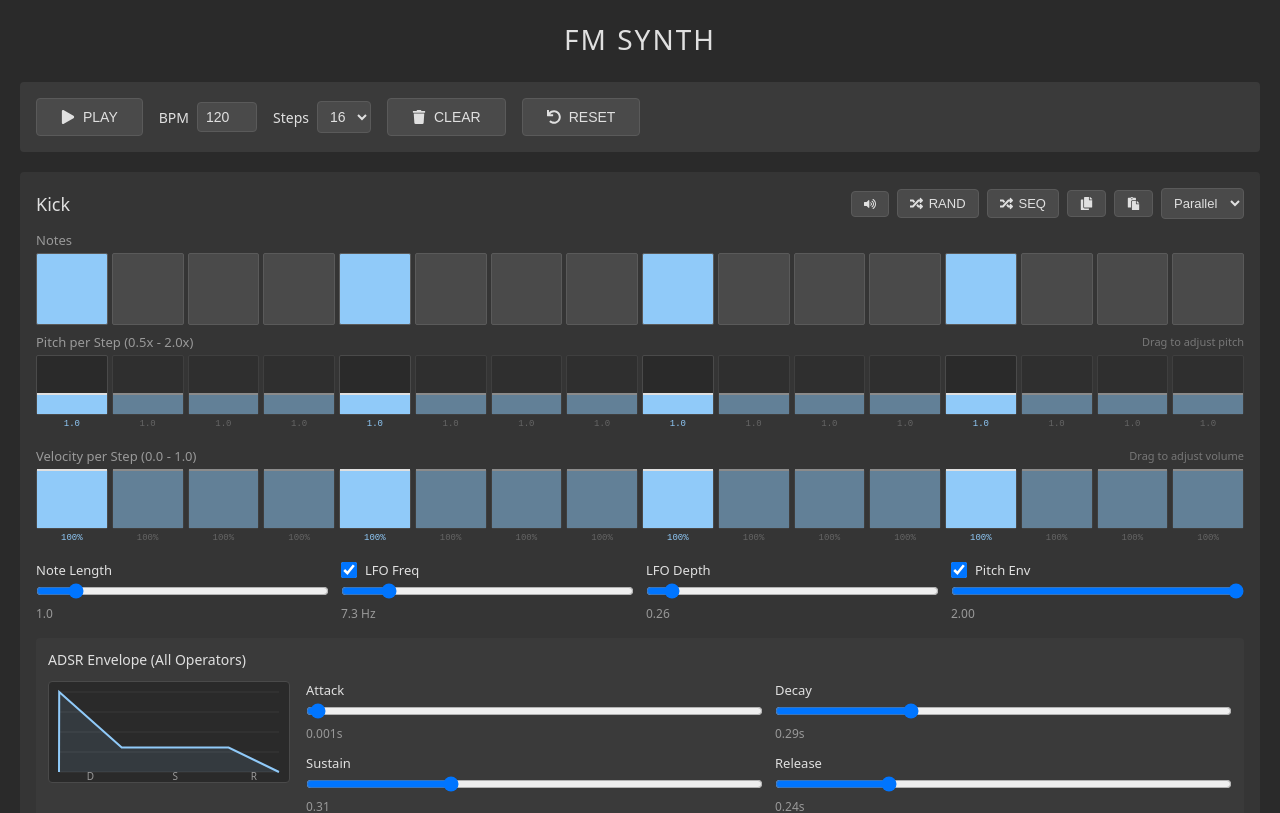
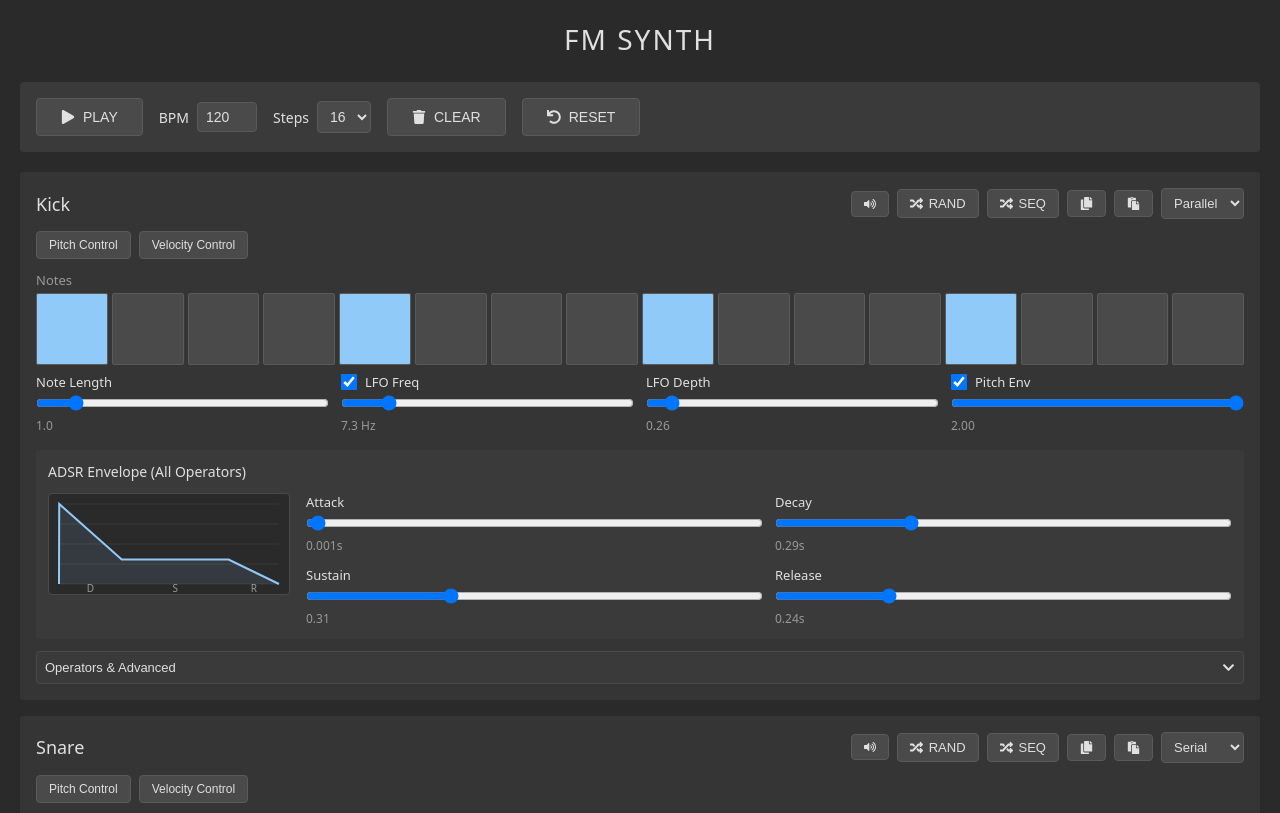
Before and after one commit to hashrock/vibe-fm-drum-synth, a React (Vite) app: page / in a window 1280 px wide. Shown: the top 813 px of the page. Built offline with nearby package versions, Linux system fonts and the light colour scheme.

Commit message:
Add toggle functionality for pitch and velocity control in sequencer

```diff
--- a/src/components/Sequencer.tsx
+++ b/src/components/Sequencer.tsx
@@ -33,6 +33,8 @@ interface TrackData {
   isExpanded: boolean;
   lfoEnabled: boolean;
   pitchEnabled: boolean;
+  pitchControlVisible: boolean; // Toggle pitch control UI
+  velocityControlVisible: boolean; // Toggle velocity control UI
   duckingEnabled: boolean;
   duckingGain: GainNode | null; // For tracks 2,3,4 to receive ducking signal
   duckingAmount: number; // How much to reduce volume (0-1, 0 = mute, 1 = no change)
@@ -131,6 +133,8 @@ export const Sequencer = () => {
         isExpanded: false,
         lfoEnabled: true,
         pitchEnabled: true,
+        pitchControlVisible: false,
+        velocityControlVisible: false,
         duckingEnabled: false,
         duckingGain: duckingGains[0],
         duckingAmount: 0.3, // Duck to 30%
@@ -158,6 +162,8 @@ export const Sequencer = () => {
         isExpanded: false,
         lfoEnabled: true,
         pitchEnabled: true,
+        pitchControlVisible: false,
+        velocityControlVisible: false,
         duckingEnabled: false,
         duckingGain: duckingGains[1],
         duckingAmount: 0.3,
@@ -185,6 +191,8 @@ export const Sequencer = () => {
         isExpanded: false,
         lfoEnabled: true,
         pitchEnabled: false,
+        pitchControlVisible: false,
+        velocityControlVisible: false,
         duckingEnabled: false,
         duckingGain: duckingGains[2],
         duckingAmount: 0.3,
@@ -212,6 +220,8 @@ export const Sequencer = () => {
         isExpanded: false,
         lfoEnabled: true,
         pitchEnabled: true,
+        pitchControlVisible: false,
+        velocityControlVisible: false,
         duckingEnabled: false,
         duckingGain: duckingGains[3],
         duckingAmount: 0.3,
@@ -227,8 +237,10 @@ export const Sequencer = () => {
         const parsed = JSON.parse(savedData);
         const restoredTracks = parsed.map((track: TrackData, index: number) => ({
           ...track,
-          // Add velocityMap if it doesn't exist (for backward compatibility)
+          // Add missing fields if they don't exist (for backward compatibility)
           velocityMap: track.velocityMap || new Array(64).fill(1),
+          pitchControlVisible: track.pitchControlVisible ?? false,
+          velocityControlVisible: track.velocityControlVisible ?? false,
           activeSynth: trackSynths[index],
           duckingGain: index > 0 ? duckingGains[index] : null,
         }));
@@ -478,6 +490,22 @@ export const Sequencer = () => {
     setTracks(prev =>
       prev.map(track =>
         track.id === trackId ? { ...track, pitchEnabled: !track.pitchEnabled } : track
+      )
+    );
+  };
+
+  const togglePitchControl = (trackId: number) => {
+    setTracks(prev =>
+      prev.map(track =>
+        track.id === trackId ? { ...track, pitchControlVisible: !track.pitchControlVisible } : track
+      )
+    );
+  };
+
+  const toggleVelocityControl = (trackId: number) => {
+    setTracks(prev =>
+      prev.map(track =>
+        track.id === trackId ? { ...track, velocityControlVisible: !track.velocityControlVisible } : track
       )
     );
   };
@@ -921,6 +949,40 @@ export const Sequencer = () => {
             </div>
           </div>
 
+          {/* Control Toggle Buttons */}
+          <div style={{ marginBottom: '12px', display: 'flex', gap: '8px' }}>
+            <button
+              onClick={() => togglePitchControl(track.id)}
+              style={{
+                background: track.pitchControlVisible ? '#90caf9' : '#4a4a4a',
+                color: track.pitchControlVisible ? '#2a2a2a' : '#e0e0e0',
+                border: '1px solid #5a5a5a',
+                padding: '6px 12px',
+                fontSize: '12px',
+                cursor: 'pointer',
+                borderRadius: '4px',
+                fontWeight: '500',
+              }}
+            >
+              Pitch Control
+            </button>
+            <button
+              onClick={() => toggleVelocityControl(track.id)}
+              style={{
+                background: track.velocityControlVisible ? '#90caf9' : '#4a4a4a',
+                color: track.velocityControlVisible ? '#2a2a2a' : '#e0e0e0',
+                border: '1px solid #5a5a5a',
+                padding: '6px 12px',
+                fontSize: '12px',
+                cursor: 'pointer',
+                borderRadius: '4px',
+                fontWeight: '500',
+              }}
+            >
+              Velocity Control
+            </button>
+          </div>
+
           {/* Note Sequencer - On/Off buttons */}
           <div style={{ marginBottom: '8px' }}>
             <div style={{ fontSize: '13px', marginBottom: '4px', color: '#999' }}>Notes</div>
@@ -949,7 +1011,7 @@ export const Sequencer = () => {
           </div>
 
           {/* Pitch Control - Independent input for each step */}
-          {track.pitchEnabled && (
+          {track.pitchEnabled && track.pitchControlVisible && (
             <div style={{ marginBottom: '16px' }}>
               <div style={{ fontSize: '13px', marginBottom: '4px', color: '#999', display: 'flex', justifyContent: 'space-between', alignItems: 'center' }}>
                 <span>Pitch per Step (0.5x - 2.0x)</span>
@@ -985,6 +1047,7 @@ export const Sequencer = () => {
           )}
 
           {/* Velocity Control - Independent input for each step */}
+          {track.velocityControlVisible && (
           <div style={{ marginBottom: '16px' }}>
             <div style={{ fontSize: '13px', marginBottom: '4px', color: '#999', display: 'flex', justifyContent: 'space-between', alignItems: 'center' }}>
               <span>Velocity per Step (0.0 - 1.0)</span>
@@ -1017,6 +1080,7 @@ export const Sequencer = () => {
               })}
             </div>
           </div>
+          )}
 
           {/* Main Controls */}
           <div style={{ display: 'grid', gridTemplateColumns: 'repeat(auto-fit, minmax(120px, 1fr))', gap: '12px', marginBottom: '16px' }}>
```
